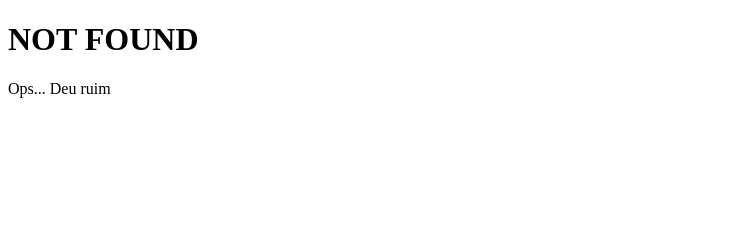
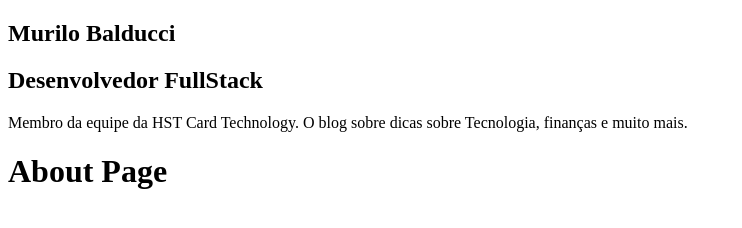
Before and after one commit to balduccimurilo/Blog-Gatsby-React, a Gatsby site: page /about in a window 1280 px wide. Before the commit this address had no page. Shown: the whole page, without its empty margins (0-742 px from the left). Built offline with nearby package versions, Linux system fonts and the light colour scheme; Gatsby itself is replaced by a stand-in of ours.

Commit message:
Update and Gatsbyplayground working

```diff
--- a/package.json
+++ b/package.json
@@ -19,6 +19,7 @@
     "react-helmet": "^6.1.0"
   },
   "devDependencies": {
+    "cross-env": "^7.0.2",
     "prettier": "2.0.5"
   },
   "keywords": [
@@ -28,6 +29,7 @@
   "scripts": {
     "build": "gatsby build",
     "develop": "gatsby develop",
+    "develop-playground": "cross-env GATSBY_GRAPHQL_IDE=playground gatsby develop",
     "format": "prettier --write \"**/*.{js,jsx,ts,tsx,json,md}\"",
     "start": "npm run develop",
     "serve": "gatsby serve",
--- /dev/null
+++ b/src/components/Profile/index.js
@@ -0,0 +1,13 @@
+import React from 'react';
+
+const Profile = () => (
+  <div className="Profile-wrapper">
+    <h1>Murilo Balducci</h1>
+    <h2>Desenvolvedor FullStack</h2>
+    <p>Membro da equipe da HST Card Technology.
+      O blog sobre dicas sobre Tecnologia, finanças e muito mais.
+    </p>
+  </div>
+);
+
+export default Profile
--- a/src/components/layout.js
+++ b/src/components/layout.js
@@ -1,15 +1,17 @@
-
-
-import React from "react"
-import PropTypes from "prop-types"
-
+import React from "react";
+import PropTypes from "prop-types";
+import Profile from "./Profile";
 
 
 const Layout = ({ children }) => {
 
   return (
-
+    <>
+        <aside>
+          <Profile />
+        </aside>
         <main>{children}</main>
+    </>
   )
 }
 
--- /dev/null
+++ b/src/pages/about.js
@@ -0,0 +1,16 @@
+import React from 'react';
+import { Link } from 'gatsby';
+
+import Layout from "../components/layout"
+import SEO from "../components/seo"
+
+const AboutPage = () => (
+  <>
+  <Layout>
+    <SEO title="About Page"/>
+    <h1>About Page</h1>
+  </Layout>
+  </>
+)
+
+export default AboutPage;
--- a/src/pages/index.js
+++ b/src/pages/index.js
@@ -1,4 +1,5 @@
 import React from "react"
+import {Link} from 'gatsby';
 
 import Layout from "../components/layout"
 import SEO from "../components/seo"
@@ -10,4 +11,4 @@ const IndexPage = () => (
   </Layout>
 )
 
-export default IndexPage
+export default IndexPage;
```
